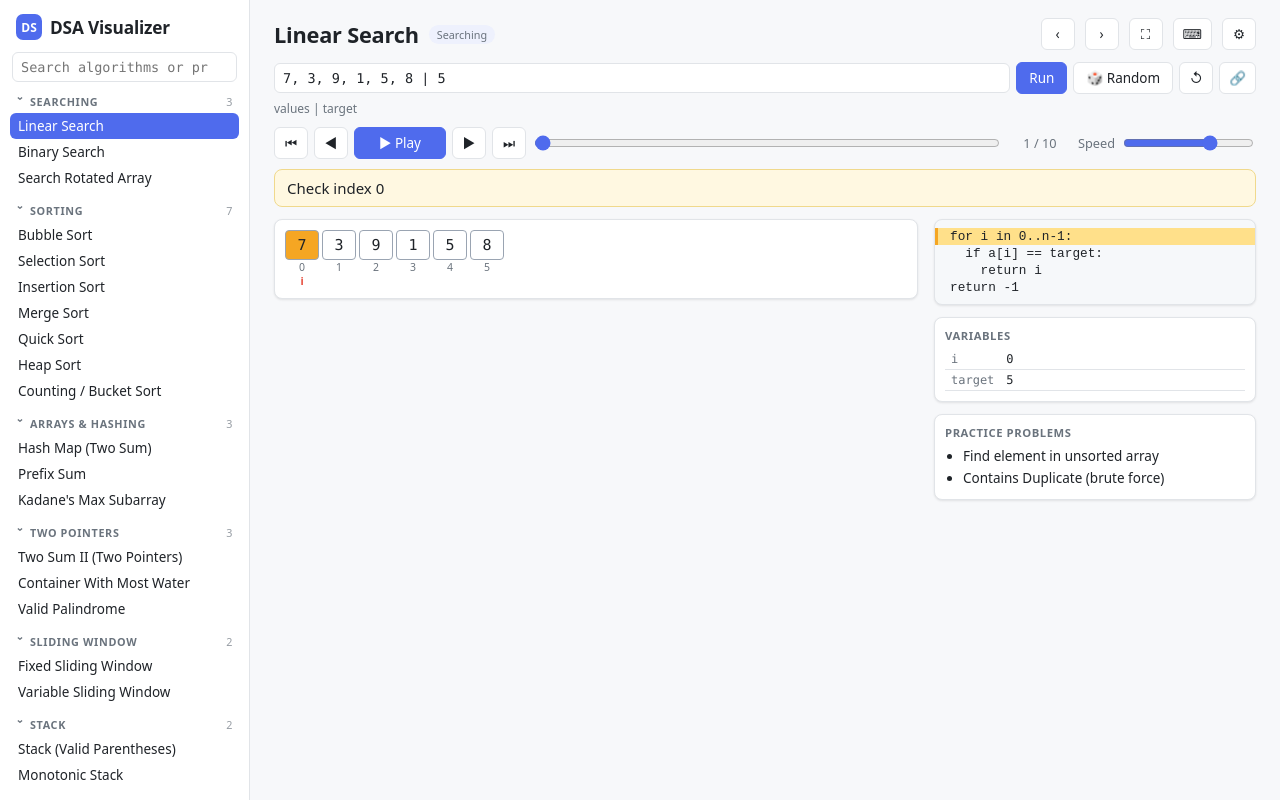
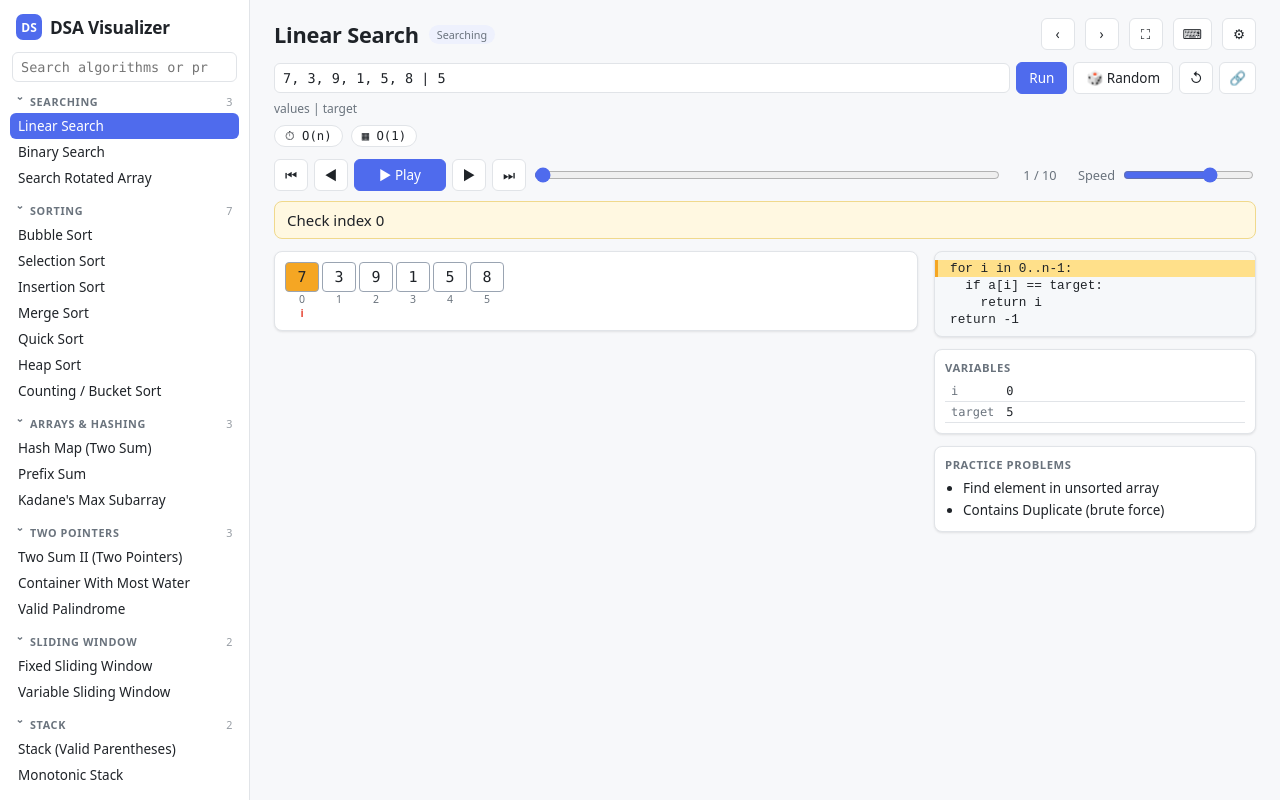
Before and after one commit to RealCloudyPanda/DSA-Visualizer, a React (Vite) app: page / in a window 1280 px wide. Built offline with nearby package versions, Linux system fonts and the light colour scheme.

Commit message:
feat: time and space complexity badges

```diff
--- a/src/App.tsx
+++ b/src/App.tsx
@@ -1,6 +1,7 @@
 import { useEffect, useRef, useState } from 'react'
 import { Algo, Frame } from './core'
 import Sidebar from './Sidebar'
+import { COMPLEXITY } from './complexity'
 import { ViewBox } from './Views'
 import Settings from './Settings'
 import Help from './Help'
@@ -106,6 +107,7 @@ export default function App() {
           <button className="icon" onClick={share} title="Copy a link to this input and step">🔗</button>
         </div>
         {algo.hint && <div className="hint">{algo.hint}</div>}
+        {COMPLEXITY[algo.id] && <div className="cx"><span title="Time complexity">⏱ {COMPLEXITY[algo.id].time}</span><span title="Extra space">▦ {COMPLEXITY[algo.id].space}</span>{COMPLEXITY[algo.id].note && <span className="note">{COMPLEXITY[algo.id].note}</span>}</div>}
         <div className="row player">
           <button className="icon" title="First step (Home)" onClick={() => setI(0)}>⏮</button>
           <button className="icon" title="Previous step (←)" onClick={() => setI(Math.max(0, i - 1))}>◀</button>
--- /dev/null
+++ b/src/complexity.ts
@@ -0,0 +1,55 @@
+// time (best / average / worst where it differs) and extra space
+export const COMPLEXITY: Record<string, { time: string; space: string; note?: string }> = {
+  '01-linear-search': { time: 'O(n)', space: 'O(1)' },
+  '02-binary-search': { time: 'O(log n)', space: 'O(1)', note: 'Needs sorted input' },
+  '03-rotated-search': { time: 'O(log n)', space: 'O(1)' },
+  '10-bubble-sort': { time: 'O(n²)', space: 'O(1)', note: 'Stable, O(n) best with early exit' },
+  '11-selection-sort': { time: 'O(n²)', space: 'O(1)', note: 'Not stable, fewest swaps' },
+  '12-insertion-sort': { time: 'O(n²)', space: 'O(1)', note: 'Stable, O(n) on nearly sorted data' },
+  '13-merge-sort': { time: 'O(n log n)', space: 'O(n)', note: 'Stable' },
+  '14-quick-sort': { time: 'O(n log n) avg, O(n²) worst', space: 'O(log n)', note: 'Not stable' },
+  '15-heap-sort': { time: 'O(n log n)', space: 'O(1)', note: 'Not stable' },
+  '16-counting-sort': { time: 'O(n + k)', space: 'O(k)', note: 'k = value range' },
+  '20-hash-map': { time: 'O(n)', space: 'O(n)', note: 'O(1) average lookups' },
+  '21-prefix-sum': { time: 'O(n) build, O(1) query', space: 'O(n)' },
+  '22-kadane': { time: 'O(n)', space: 'O(1)' },
+  '30-two-sum-sorted': { time: 'O(n)', space: 'O(1)' },
+  '31-container-water': { time: 'O(n)', space: 'O(1)' },
+  '32-valid-palindrome': { time: 'O(n)', space: 'O(1)' },
+  '40-fixed-window': { time: 'O(n)', space: 'O(1)' },
+  '41-longest-substring': { time: 'O(n)', space: 'O(min(n, Σ))' },
+  '50-valid-parentheses': { time: 'O(n)', space: 'O(n)' },
+  '51-monotonic-stack': { time: 'O(n)', space: 'O(n)', note: 'Each index pushed and popped once' },
+  '60-reverse-list': { time: 'O(n)', space: 'O(1)' },
+  '61-cycle-detection': { time: 'O(n)', space: 'O(1)' },
+  '62-merge-lists': { time: 'O(n + m)', space: 'O(1)' },
+  '70-bst': { time: 'O(h): O(log n) balanced, O(n) skewed', space: 'O(1) iterative' },
+  '71-tree-dfs': { time: 'O(n)', space: 'O(h)' },
+  '72-tree-bfs': { time: 'O(n)', space: 'O(w), w = max width' },
+  '80-trie': { time: 'O(L) per word', space: 'O(total chars)' },
+  '90-min-heap': { time: 'O(log n) push / pop, O(1) peek', space: 'O(n)' },
+  '91-top-k': { time: 'O(n log k)', space: 'O(k)' },
+  '95-merge-intervals': { time: 'O(n log n)', space: 'O(n)' },
+  'a1-graph-bfs': { time: 'O(V + E)', space: 'O(V)', note: 'Shortest path in unweighted graphs' },
+  'a2-graph-dfs': { time: 'O(V + E)', space: 'O(V)' },
+  'a3-islands': { time: 'O(R·C)', space: 'O(R·C) recursion' },
+  'a4-topo-sort': { time: 'O(V + E)', space: 'O(V)' },
+  'a5-union-find': { time: 'O(α(n)) per op', space: 'O(n)', note: 'α = inverse Ackermann, effectively constant' },
+  'a6-dijkstra': { time: 'O((V + E) log V)', space: 'O(V)', note: 'No negative weights' },
+  'a7-kruskal': { time: 'O(E log E)', space: 'O(V)' },
+  'a8-bellman-ford': { time: 'O(V·E)', space: 'O(V)', note: 'Handles negative weights' },
+  'b1-subsets': { time: 'O(n·2ⁿ)', space: 'O(n)' },
+  'b2-permutations': { time: 'O(n·n!)', space: 'O(n)' },
+  'b3-n-queens': { time: 'O(n!)', space: 'O(n)' },
+  'c1-climbing-stairs': { time: 'O(n)', space: 'O(n), O(1) with two variables' },
+  'c2-coin-change': { time: 'O(amount · coins)', space: 'O(amount)' },
+  'c3-lis': { time: 'O(n²), O(n log n) with patience sort', space: 'O(n)' },
+  'c4-lcs': { time: 'O(m·n)', space: 'O(m·n)' },
+  'c5-knapsack': { time: 'O(n·W)', space: 'O(n·W), O(W) with 1 row' },
+  'd1-single-number': { time: 'O(n)', space: 'O(1)' },
+  'd2-counting-bits': { time: 'O(n)', space: 'O(n)' },
+  'e1-gradient-descent': { time: 'O(steps · d)', space: 'O(d)' },
+  'e2-k-means': { time: 'O(iters · n · k)', space: 'O(n + k)' },
+  'e3-knn': { time: 'O(n log n) per query', space: 'O(n)' },
+  'e4-matrix-multiply': { time: 'O(m·n·p)', space: 'O(m·p)' },
+}
--- a/src/style.css
+++ b/src/style.css
@@ -103,3 +103,6 @@ nav a .grow { flex: 1 }
 .tag { font-size: .72em; padding: 2px 8px; border-radius: 99px; background: var(--hover); color: var(--muted); white-space: nowrap }
 .toast { position: fixed; bottom: 22px; left: 50%; transform: translateX(-50%); background: var(--fg); color: var(--bg); padding: 9px 16px; border-radius: 99px; font-size: .9em; z-index: 60; animation: up .2s; box-shadow: 0 8px 24px rgba(0,0,0,.25) }
 @keyframes up { from { transform: translate(-50%, 10px); opacity: 0 } }
+.cx { display: flex; gap: 8px; flex-wrap: wrap; margin: -2px 0 12px; font-size: .82em }
+.cx span { padding: 3px 10px; border-radius: 99px; border: 1px solid var(--line); background: var(--panel); font-family: ui-monospace, Menlo, monospace }
+.cx .note { font-family: inherit; color: var(--muted); border-style: dashed }
```
